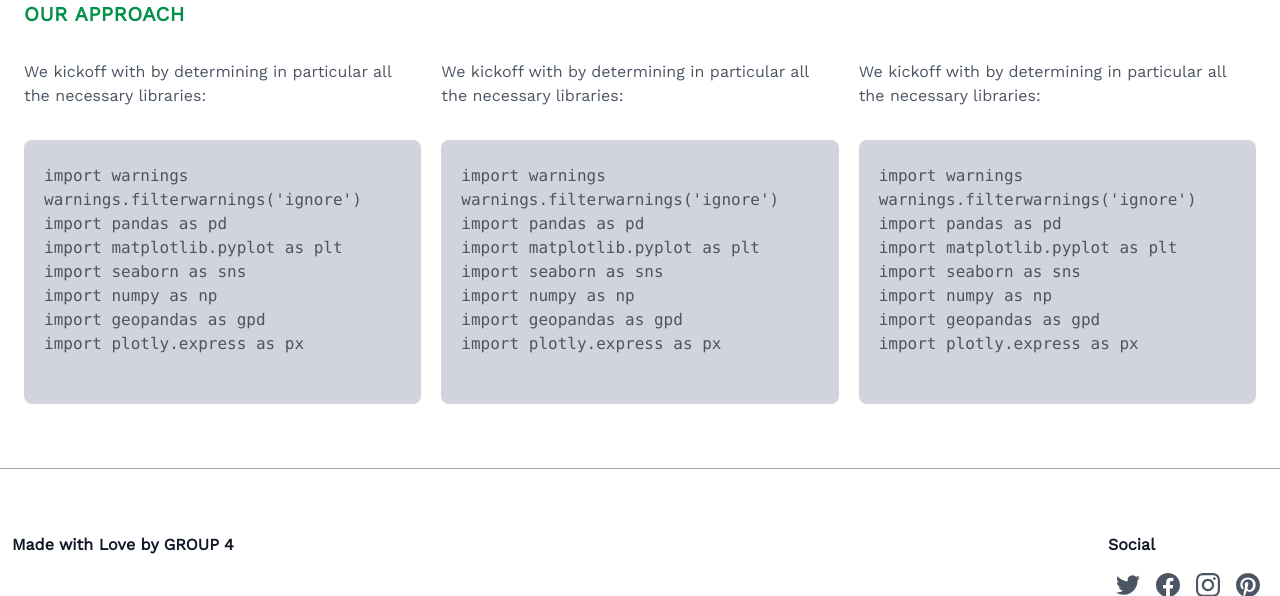
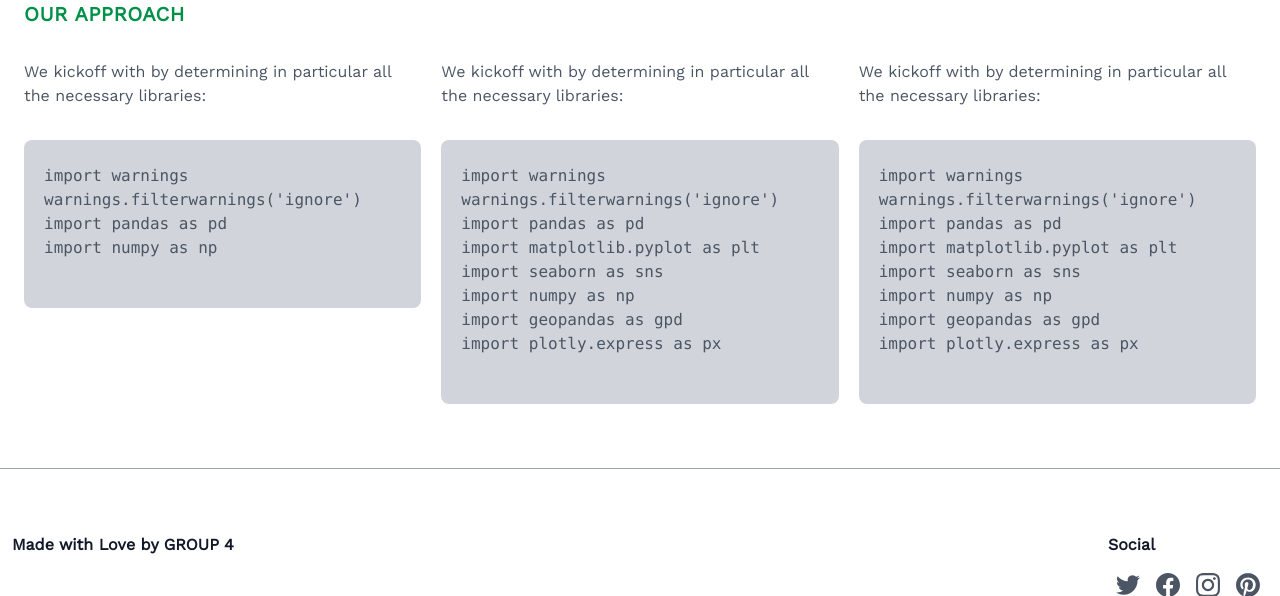
Before and after one commit to irfiacre/ML-Prediction-AI, a Django app: page / in a window 1280 px wide. Shown: the part 1021-1617 px from the top of the page. Run offline with Django 4.2, Linux system fonts and the light colour scheme; some libraries are stand-ins or nearby versions.

```diff
--- a/crops/templates/crops/home.html
+++ b/crops/templates/crops/home.html
@@ -428,11 +428,7 @@
 <span class="mx-5">import warnings</span>
 <span class="mx-5">warnings.filterwarnings('ignore')</span>
 <span class="mx-5">import pandas as pd</span>
-<span class="mx-5">import matplotlib.pyplot as plt</span>
-<span class="mx-5">import seaborn as sns</span>
 <span class="mx-5">import numpy as np</span>
-<span class="mx-5">import geopandas as gpd</span>
-<span class="mx-5">import plotly.express as px</span>
                 </code>
             </pre>
             </div>
```
